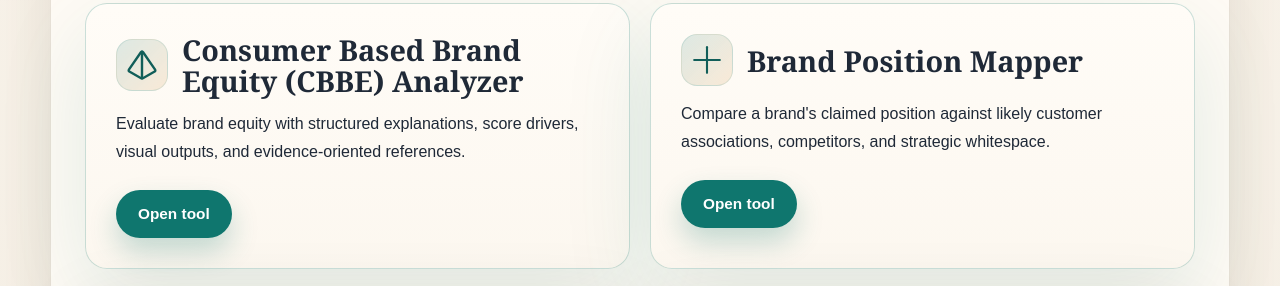
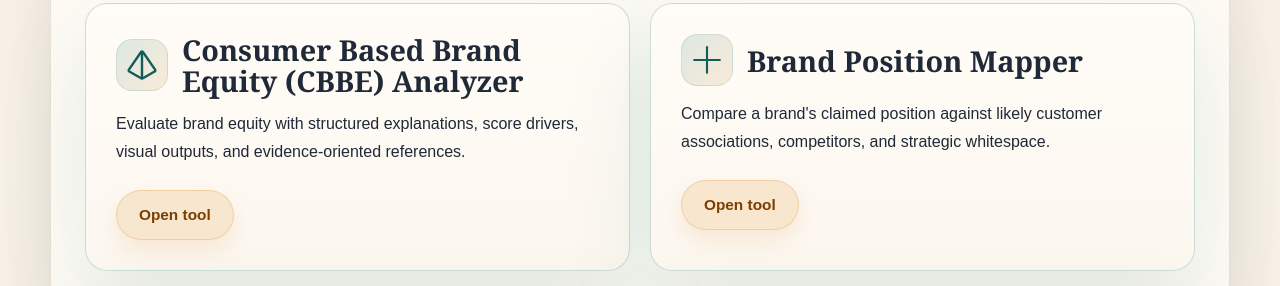
Before and after one commit to m2que/ai-tools-landing, a plain HTML site: page index.html in a window 1280 px wide. Shown: the part 1378-1664 px from the top of the page. Drawn offline with Linux system fonts and the light colour scheme.

Commit message:
Soften toolkit button styling

```diff
--- a/index.html
+++ b/index.html
@@ -596,14 +596,16 @@
       font-family: Arial, sans-serif;
       font-size: 0.96rem;
       font-weight: 700;
-      color: white;
-      background: var(--accent);
-      box-shadow: 0 14px 28px rgba(15, 118, 110, 0.24);
+      color: #7c3f00;
+      background: rgba(217, 119, 6, 0.14);
+      border: 1px solid rgba(217, 119, 6, 0.22);
+      box-shadow: 0 10px 22px rgba(217, 119, 6, 0.12);
       transition: transform 160ms ease, box-shadow 160ms ease, background 160ms ease;
     }
 
     .tool-link:hover {
       transform: translateY(-1px);
+      background: rgba(217, 119, 6, 0.2);
     }
 
     .workflow-grid,
```
